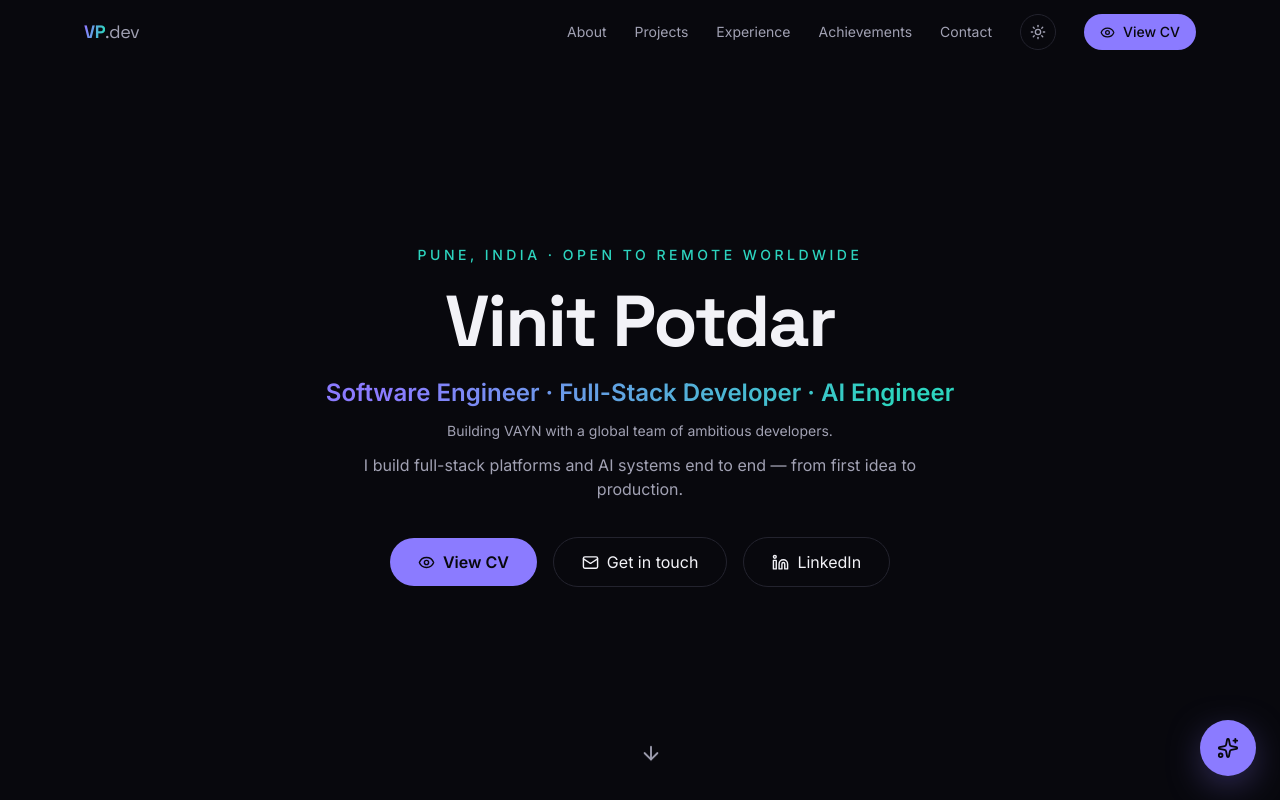
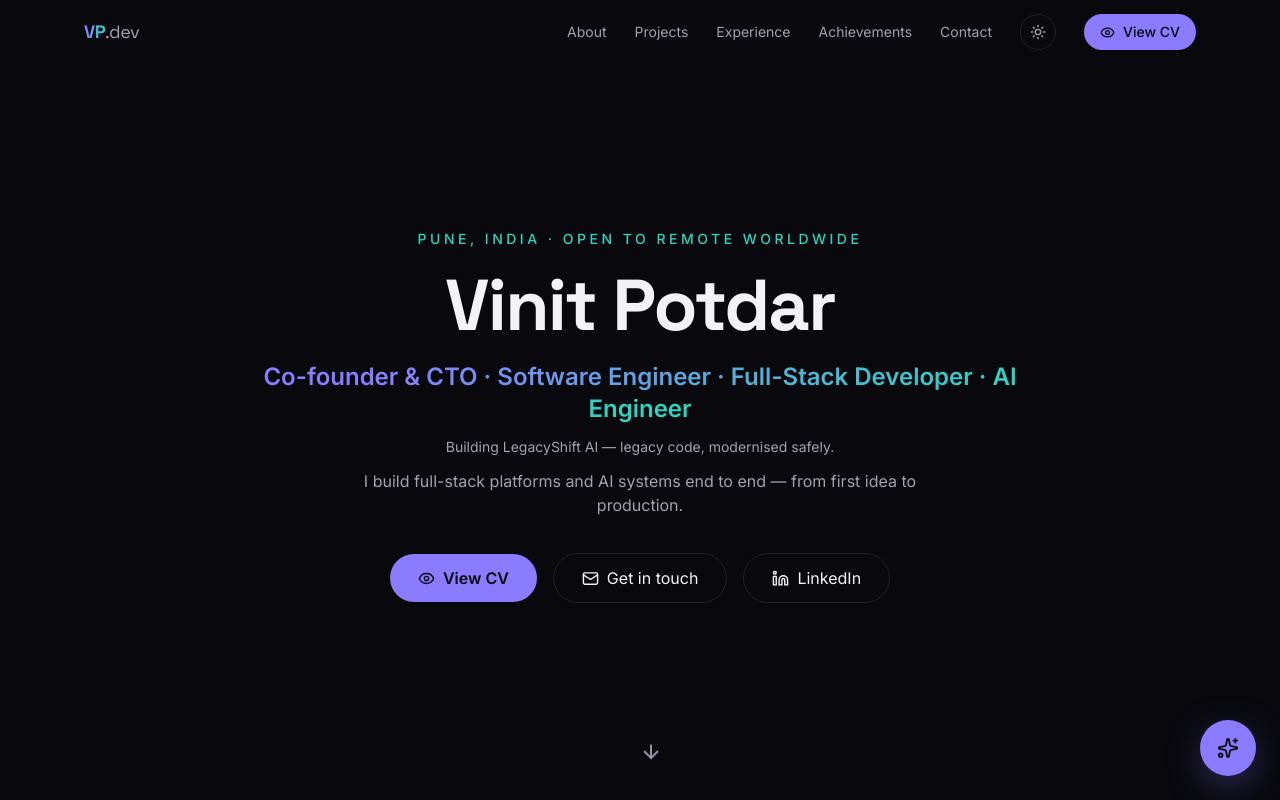
Before and after one commit to potdarvinit100-prog/vinit-portfolio-v3, a React (Vite) app: page / in a window 1280 px wide. Shown: the top 800 px of the page. Built offline with nearby package versions, Linux system fonts and the light colour scheme.

Commit message:
Portfolio update: Co-founder & CTO framing, LegacyShift AI startup slot, latest GitHub builds section

```diff
--- a/src/components/Projects.tsx
+++ b/src/components/Projects.tsx
@@ -1,6 +1,6 @@
 import { ArrowUpRight } from "lucide-react";
 import Reveal from "./Reveal";
-import { projects } from "../data";
+import { projects, latestBuilds } from "../data";
 
 export default function Projects() {
   return (
@@ -56,6 +56,68 @@ export default function Projects() {
             </Reveal>
           ))}
         </div>
+        <Reveal>
+          <p className="text-accent2 text-sm font-medium tracking-[0.25em] uppercase mb-3 mt-16">
+            Latest from GitHub
+          </p>
+          <h3 className="font-display font-bold text-2xl md:text-3xl mb-4">
+            Fresh <span className="grad-text">builds</span>
+          </h3>
+          <p className="text-muted max-w-2xl mb-12">
+            The newest pushed projects — real-time apps on live public data,
+            with their source and last-updated time shown, and honest error
+            states when a feed fails. Source on GitHub.
+          </p>
+        </Reveal>
+        <div className="grid md:grid-cols-2 gap-6">
+          {latestBuilds.map((p, i) => (
+            <Reveal key={p.name} delay={(i % 2) * 120}>
+              <article className="bg-panel border border-line rounded-2xl p-7 h-full card-hover flex flex-col">
+                <div className="flex items-start justify-between mb-3">
+                  <div>
+                    <h3 className="font-display font-bold text-xl mb-1">{p.name}</h3>
+                    <p className="text-accent2 text-sm">{p.tagline}</p>
+                  </div>
+                  {p.repo ? (
+                    <a
+                      href={p.repo}
+                      target="_blank"
+                      rel="noreferrer"
+                      aria-label={`${p.name} source on GitHub`}
+                    >
+                      <ArrowUpRight size={20} className="text-muted shrink-0 mt-1" />
+                    </a>
+                  ) : (
+                    <ArrowUpRight size={20} className="text-muted shrink-0 mt-1" />
+                  )}
+                </div>
+                <p className="text-muted text-sm leading-relaxed mb-5 flex-1">
+                  {p.description}
+                </p>
+                <div className="flex flex-wrap gap-2 mb-4">
+                  {p.metrics.map((m) => (
+                    <span
+                      key={m}
+                      className="text-xs font-semibold bg-accent/15 text-accent border border-accent/30 rounded-full px-3 py-1"
+                    >
+                      {m}
+                    </span>
+                  ))}
+                </div>
+                <div className="flex flex-wrap gap-2">
+                  {p.tech.map((t) => (
+                    <span
+                      key={t}
+                      className="text-xs bg-ink border border-line rounded-full px-3 py-1 text-muted"
+                    >
+                      {t}
+                    </span>
+                  ))}
+                </div>
+              </article>
+            </Reveal>
+          ))}
+        </div>
       </div>
     </section>
   );
--- a/src/components/Startup.tsx
+++ b/src/components/Startup.tsx
@@ -21,7 +21,7 @@ export default function Startup() {
               <p className="text-lg text-muted max-w-2xl mb-8">{startup.line}</p>
               <div className="flex flex-wrap gap-4">
                 <span className="flex items-center gap-2 text-sm border border-line rounded-full px-4 py-2 text-muted">
-                  <Users size={15} className="text-accent" /> Global team
+                  <Users size={15} className="text-accent" /> Founder-led team
                 </span>
                 <span className="flex items-center gap-2 text-sm border border-line rounded-full px-4 py-2 text-muted">
                   <Globe2 size={15} className="text-accent2" /> International ambitions
--- a/src/data.ts
+++ b/src/data.ts
@@ -1,7 +1,7 @@
 export const profile = {
   name: "Vinit Niranjan Potdar",
   shortName: "Vinit Potdar",
-  roles: ["Software Engineer", "Full-Stack Developer", "AI Engineer"],
+  roles: ["Co-founder & CTO", "Software Engineer", "Full-Stack Developer", "AI Engineer"],
   tagline:
     "I build full-stack platforms and AI systems end to end — from first idea to production.",
   location: "Pune, India · Open to remote worldwide",
@@ -12,8 +12,8 @@ export const profile = {
   instagram: "https://instagram.com/_yrrr_vinit",
   cv: "/Vinit-Potdar-CV.pdf",
   startup: {
-    name: "VAYN",
-    line: "Building VAYN with a global team of ambitious developers.",
+    name: "LegacyShift AI",
+    line: "Building LegacyShift AI — legacy code, modernised safely.",
   },
 };
 
@@ -30,6 +30,7 @@ export interface Project {
   description: string;
   tech: string[];
   metrics: string[];
+  repo?: string;
 }
 
 export const projects: Project[] = [
@@ -64,6 +65,65 @@ export const projects: Project[] = [
       "Production-style platform: Express backend with 17 REST routes, Supabase PostgreSQL with row-level security, and Ava — a Vapi voice agent that answers calls, retrieves answers from a knowledge base, checks live availability and books appointments. Analytics dashboard plus n8n workflows for confirmations and alerts.",
     tech: ["Express", "Supabase", "Vapi", "React", "n8n"],
     metrics: ["17 REST routes", "Voice AI"],
+  },
+];
+
+/* Latest pushed builds — real-time apps, live data, honest error states.
+   Source on GitHub; no live demo is claimed for these (repo links only). */
+export const latestBuilds: Project[] = [
+  {
+    name: "Breathe India",
+    tagline: "Live air quality across India",
+    description:
+      "Live PM2.5, PM10 and US AQI plus weather for 8 Indian cities from Open-Meteo, refreshing every 5 minutes. Shows its data source and last-updated time, with an honest error state when the feed fails.",
+    tech: ["JavaScript", "Open-Meteo API", "AQI"],
+    metrics: ["Live data", "8 cities"],
+    repo: "https://github.com/potdarvinit100-prog/breathe-india",
+  },
+  {
+    name: "Quake Watch",
+    tagline: "Global earthquakes, last 24 hours",
+    description:
+      "Global earthquake feed from USGS, with minimum-magnitude filters and a 5-minute refresh. Shows its data source and last-updated time, with an honest error state when the feed fails.",
+    tech: ["JavaScript", "USGS API"],
+    metrics: ["Live data", "24h feed"],
+    repo: "https://github.com/potdarvinit100-prog/quake-watch",
+  },
+  {
+    name: "Coin Pulse",
+    tagline: "Crypto prices in USD + INR",
+    description:
+      "BTC, ETH, SOL, DOGE and XRP in USD and INR with 24h change, plus per-coin target-price alerts kept in the browser, from CoinGecko with a 60-second refresh.",
+    tech: ["JavaScript", "CoinGecko API"],
+    metrics: ["Live data", "Price alerts"],
+    repo: "https://github.com/potdarvinit100-prog/coin-pulse",
+  },
+  {
+    name: "FX Alert",
+    tagline: "Currency converter + rate alerts",
+    description:
+      "Converter and rate alerts for USD, EUR, GBP and INR from the Frankfurter API, refreshing every 10 minutes. AED is deliberately not offered — the ECB-based rate list has no dirham.",
+    tech: ["JavaScript", "Frankfurter API"],
+    metrics: ["Live data", "Rate alerts"],
+    repo: "https://github.com/potdarvinit100-prog/fx-alert",
+  },
+  {
+    name: "Trending Now",
+    tagline: "Trending GitHub repos, last 7 days",
+    description:
+      "Repositories created in the last 7 days ranked by stars, with a language filter, from the GitHub Search API with a 10-minute refresh. Notes the unauthenticated 60 requests/hour limit honestly.",
+    tech: ["JavaScript", "GitHub API"],
+    metrics: ["Live data", "7-day window"],
+    repo: "https://github.com/potdarvinit100-prog/trending-now",
+  },
+  {
+    name: "Remote Board",
+    tagline: "Remote jobs, live or snapshot",
+    description:
+      "Remote job listings that try the live RemoteOK feed first and fall back to a dated snapshot of real listings, always labelled LIVE or SNAPSHOT with its date — never presented as live when it is not.",
+    tech: ["JavaScript", "RemoteOK API"],
+    metrics: ["Live first", "Labelled fallback"],
+    repo: "https://github.com/potdarvinit100-prog/remote-board",
   },
 ];
 
@@ -154,9 +214,14 @@ export const knowledgeBase: KBChunk[] = [
     text: "Vinit is building VAYN with a global team of ambitious developers — a startup with international ambitions.",
   },
   {
+    id: "legacyshift",
+    keywords: ["legacyshift", "startup", "cto", "co-founder", "cofounder", "currently building", "building now"],
+    text: "Vinit is Co-founder & CTO of LegacyShift AI, a product that modernises legacy code safely. He is building it as a final-year Computer Engineering student from Pune, India.",
+  },
+  {
     id: "bio",
     keywords: ["who", "about", "vinit", "introduce", "background", "summary"],
-    text: "Vinit Niranjan Potdar is a Software Engineer, Full-Stack Developer and AI Engineer from Pune, India. He is a final-year Computer Engineering student who builds full-stack platforms and AI systems end to end, and he is open to remote work worldwide.",
+    text: "Vinit Niranjan Potdar is a Software Engineer, Full-Stack Developer and AI Engineer from Pune, India. He is Co-founder & CTO of LegacyShift AI, and a final-year Computer Engineering student who builds full-stack platforms and AI systems end to end, and he is open to remote work worldwide.",
   },
   {
     id: "skills",
```
